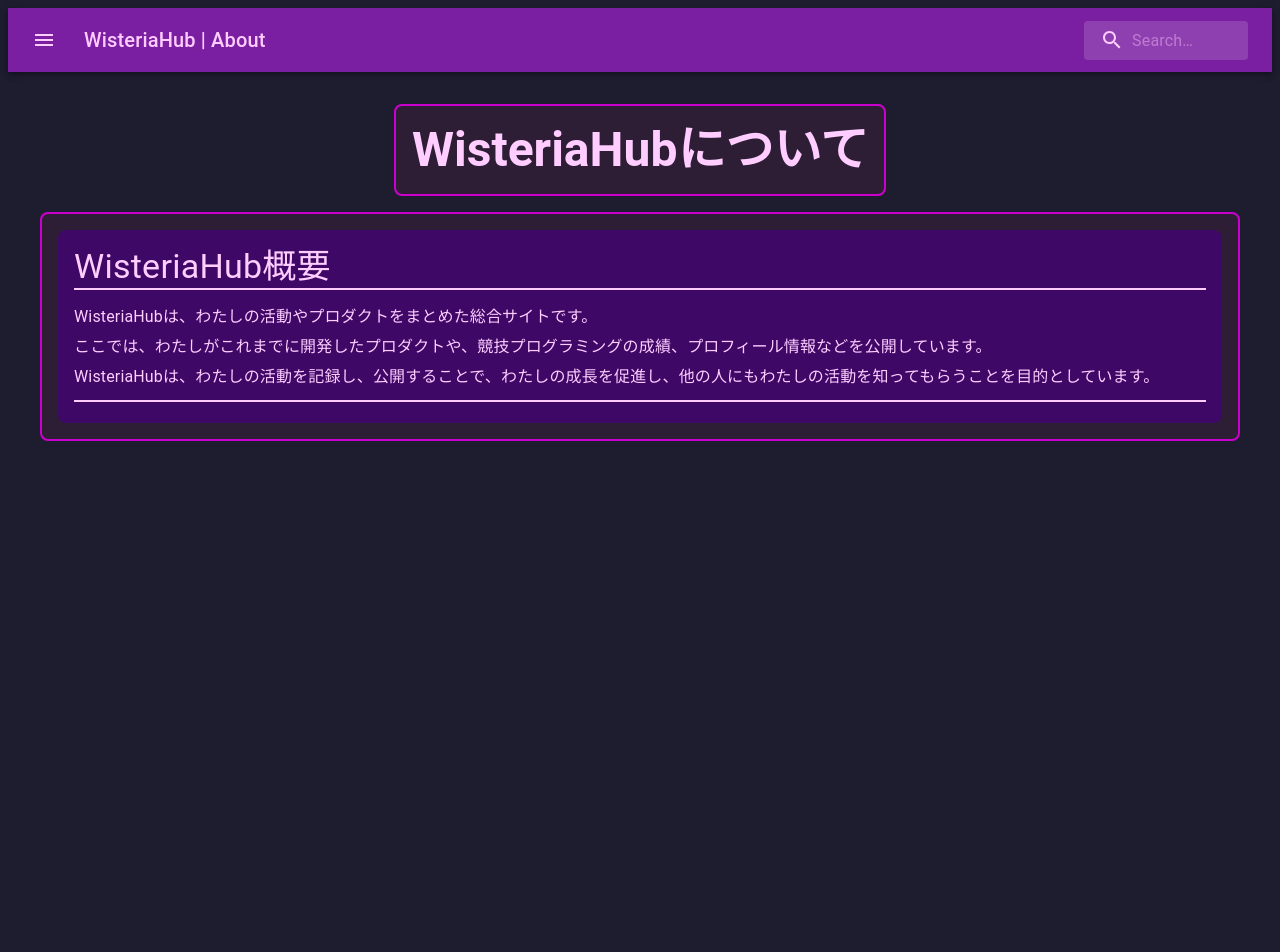
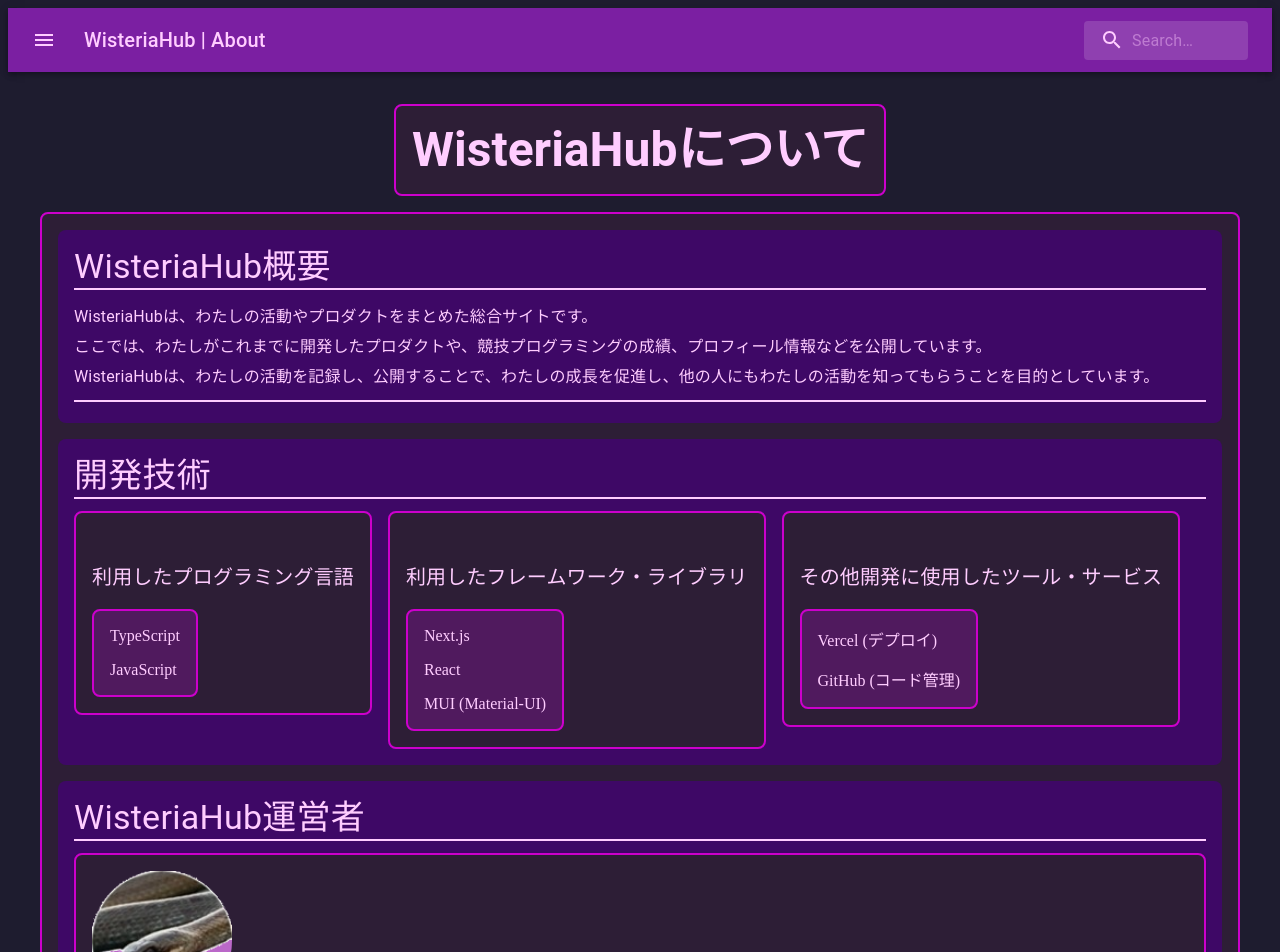
Before and after one commit to wisteriahuman/wisteria-hub, a Next.js app: page /about in a window 1280 px wide. Shown: the top 952 px of the page. Before the commit the page ends 800 px from the top, so only its background shows below. Built offline with nearby package versions, Linux system fonts and the light colour scheme.

Commit message:
aboutの内容を追加

```diff
--- a/src/app/about/page.tsx
+++ b/src/app/about/page.tsx
@@ -2,7 +2,9 @@ import React from "react";
 import Typography from "@mui/material/Typography";
 import Box from "@mui/material/Box";
 import Grid2 from "@mui/material/Grid2";
-import OutLine from "@/components/outLine/OutLine";
+import OutLine from "@/components/about/outLine/OutLine";
+import UseTechs from "@/components/about/useTechs/UseTechs";
+import Admininfo from "@/components/about/adminInfo/AdminInfo";
 
 export const metadata = {
     title: "About | WisteriaHub",
@@ -48,7 +50,8 @@ export default function About() {
                     }}
                 >
                     <OutLine />
-
+                    <UseTechs />
+                    <Admininfo />
                 </Grid2>
             </Box>
         </>
--- /dev/null
+++ b/src/components/about/adminInfo/AdminInfo.tsx
@@ -0,0 +1,31 @@
+import Grid2 from "@mui/material/Grid2";
+import Typography from "@mui/material/Typography";
+import CardToProfile from "@/components/cards/CardToProfile";
+
+
+export default function OutLine() {
+    return (
+        <>
+            <Grid2
+                sx={{
+                    flexGrow: 1,
+                    padding: 2,
+                    backgroundColor: "#3e0866",
+                    borderRadius: 2,
+                }}
+            >
+                <Typography
+                    variant="h4"
+                    component="h2"
+                    gutterBottom
+                    sx={{
+                        borderBottom: "2px solid #ffccff",
+                    }}
+                >
+                    WisteriaHub運営者
+                </Typography>
+                <CardToProfile />
+            </Grid2>
+        </>
+    );
+}
--- /dev/null
+++ b/src/components/about/useTechs/UseTechs.tsx
@@ -0,0 +1,80 @@
+import Grid2 from "@mui/material/Grid2";
+import Typography from "@mui/material/Typography";
+import ListBox from "@/components/listBox/ListBox";
+
+
+export default function OutLine() {
+    return (
+        <>
+            <Grid2
+                sx={{
+                    flexGrow: 1,
+                    padding: 2,
+                    backgroundColor: "#3e0866",
+                    borderRadius: 2,
+                }}
+            >
+                <Typography
+                    variant="h4"
+                    component="h2"
+                    gutterBottom
+                    sx={{
+                        borderBottom: "2px solid #ffccff",
+                    }}
+                >
+                    開発技術
+                </Typography>
+                <Grid2 container spacing={2}>
+                    <Grid2
+                        sx={{
+                            padding: 2,
+                            backgroundColor: "#2d1e36",
+                            border: "2px solid #cc00cc",
+                            borderRadius: 2,
+                            width: "fit-content",
+                            height: "fit-content",
+                        }}
+                    >
+                        <ListBox
+                            title="利用したプログラミング言語"
+                            items={["TypeScript", "JavaScript"]}
+                            dense={false}
+                        />
+                    </Grid2>
+                    <Grid2
+                        sx={{
+                            padding: 2,
+                            backgroundColor: "#2d1e36",
+                            border: "2px solid #cc00cc",
+                            borderRadius: 2,
+                            width: "fit-content",
+                            height: "fit-content",
+                        }}
+                    >
+                        <ListBox
+                            title="利用したフレームワーク・ライブラリ"
+                            items={["Next.js", "React", "MUI (Material-UI)"]}
+                            dense={false}
+                        />
+                    </Grid2>
+                    <Grid2
+                        sx={{
+                            padding: 2,
+                            backgroundColor: "#2d1e36",
+                            border: "2px solid #cc00cc",
+                            borderRadius: 2,
+                            width: "fit-content",
+                            height: "fit-content",
+                        }}
+                    >
+                        <ListBox
+                            title="その他開発に使用したツール・サービス"
+                            items={["Vercel (デプロイ)", "GitHub (コード管理)"]}
+                            dense={false}
+                        />
+                    </Grid2>
+                </Grid2>
+            </Grid2>
+        </>
+    );
+}
--- a/src/components/cards/CardToProfile.tsx
+++ b/src/components/cards/CardToProfile.tsx
@@ -23,7 +23,7 @@ export default function CardToProfile() {
             tags={["趣味", "技術スタック"]}
             description={
                 <>
-                    私の好きなことや趣味、使用している技術スタックをまとめたサイトです。
+                    私の好きなことや趣味、技術スタックなどをまとめたページです。
                     <br />
                     コーディングから趣味の話まで、私の興味や情熱をご覧ください！
                 </>
--- a/src/components/listBox/ListBox.tsx
+++ b/src/components/listBox/ListBox.tsx
@@ -19,6 +19,8 @@ const ListBox: React.FC<Props> = ({ title, items, dense }) => {
                     backgroundColor: "#501a5e",
                     border: "2px solid #cc00cc",
                     borderRadius: "8px",
+                    width: "fit-content",
+                    height: "fit-content",
                 }}
             >
                 <List dense={dense}>
```
Also changed, not shown: src/components/about/outLine/OutLine.tsx (renamed from src/components/outLine/OutLine.tsx).
